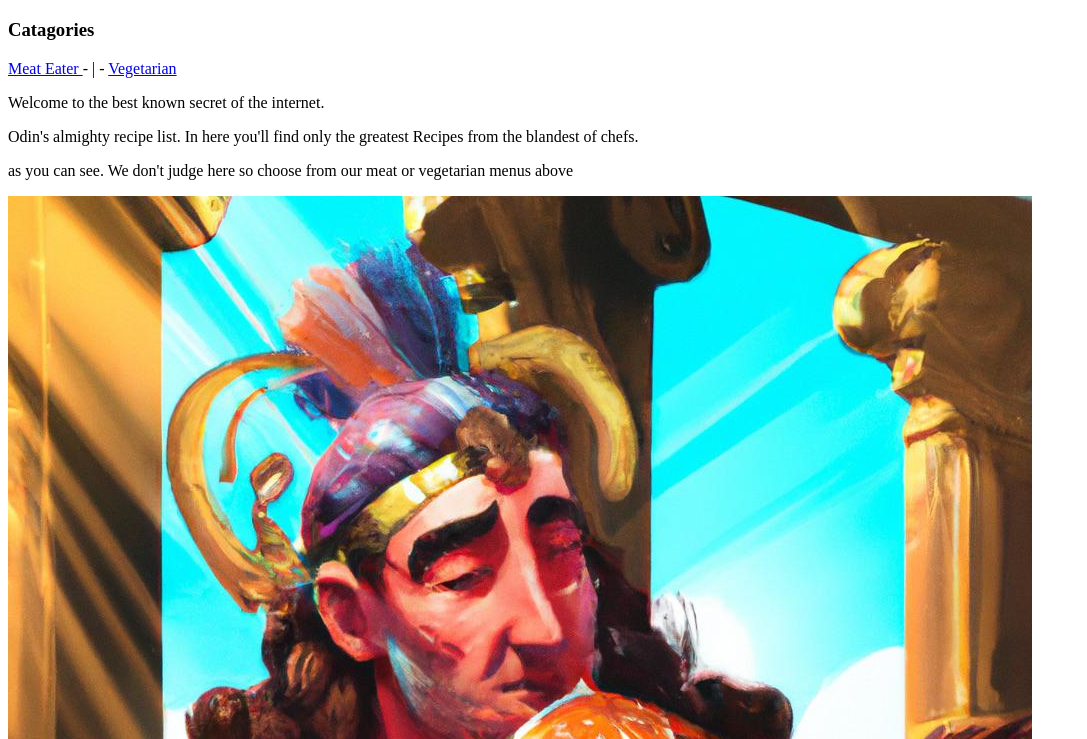
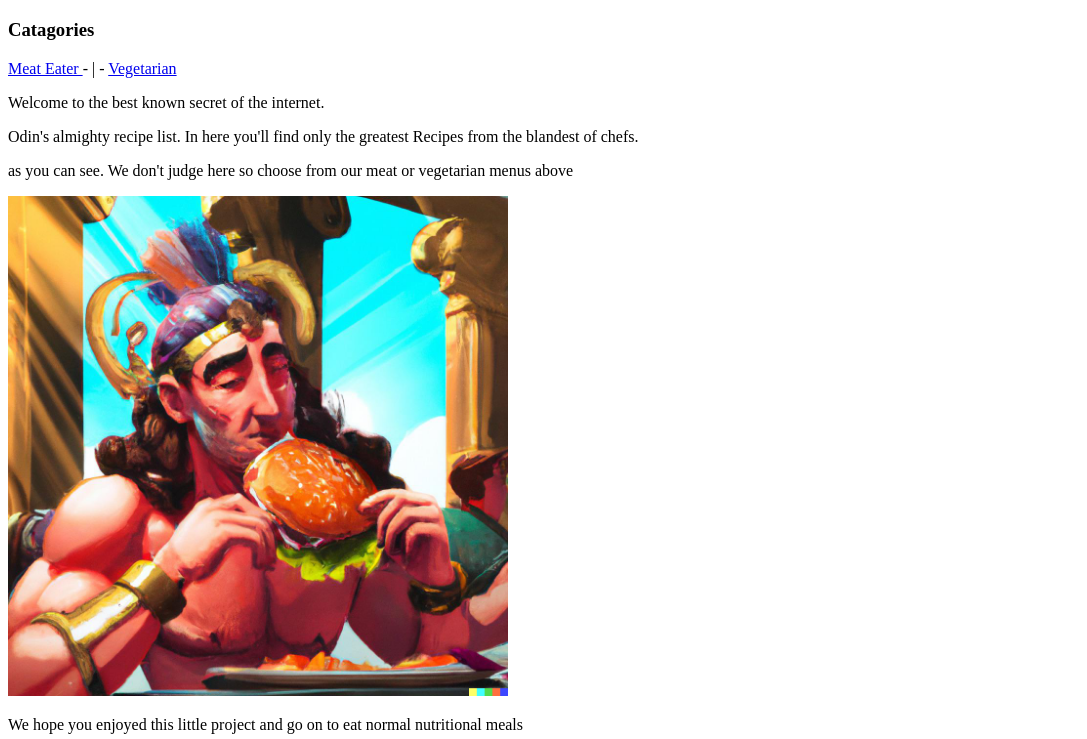
Before and after one commit to RobinOfLocksley/odin-recipes, a plain HTML site: page index.html in a window 1280 px wide. Shown: the part 61-800 px from the top of the page, without its empty margins (0-1087 px from the left). Drawn offline with Linux system fonts and the light colour scheme.

Commit message:
changed image size on index page

```diff
--- a/index.html
+++ b/index.html
@@ -17,7 +17,7 @@
         <p>Odin's almighty recipe list. In here you'll find only the greatest Recipes from the blandest of chefs.</p>
         <p>as you can see. We don't judge here so choose from our meat or vegetarian menus above</p>
 
-        <img src="./img/odin-eating.jpg" alt="cartoon of a odin eating a burger">
+        <img src="./img/odin-eating.jpg" alt="cartoon of a odin eating a burger" height="500" width="500">
 
         <p>We hope you enjoyed this little project and go on to eat normal nutritional meals</p>
 
```
